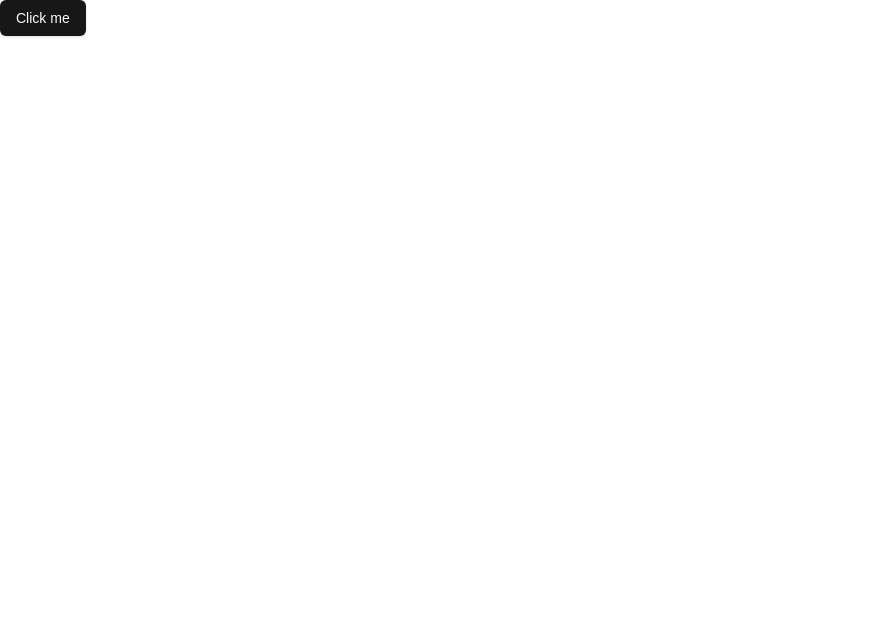
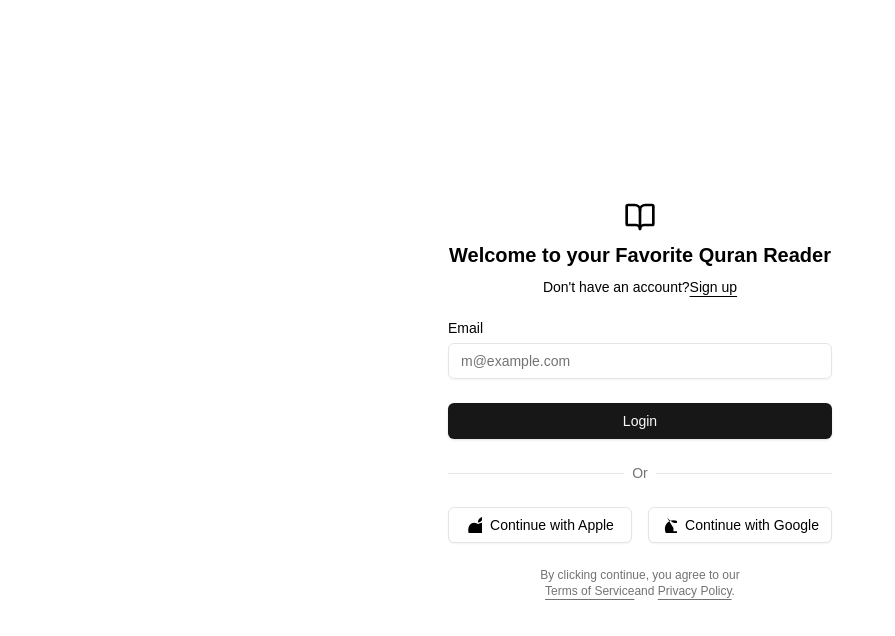
Before and after one commit to ArslanYM/YourFavQuranReciter, a Next.js app in the folder webapp/: page / in a window 1280 px wide. Shown: the top 636 px of the page, without its empty margins (0-895 px from the left). Built offline with nearby package versions, Linux system fonts and the light colour scheme.

Commit message:
added login ui

```diff
--- a/webapp/app/globals.css
+++ b/webapp/app/globals.css
@@ -11,3 +11,60 @@
     --radius: 0.5rem;
   }
 }
+
+@layer base {
+  :root {
+    --background: 0 0% 100%;
+    --foreground: 240 10% 3.9%;
+    --card: 0 0% 100%;
+    --card-foreground: 240 10% 3.9%;
+    --popover: 0 0% 100%;
+    --popover-foreground: 240 10% 3.9%;
+    --primary: 142.1 76.2% 36.3%;
+    --primary-foreground: 355.7 100% 97.3%;
+    --secondary: 240 4.8% 95.9%;
+    --secondary-foreground: 240 5.9% 10%;
+    --muted: 240 4.8% 95.9%;
+    --muted-foreground: 240 3.8% 46.1%;
+    --accent: 240 4.8% 95.9%;
+    --accent-foreground: 240 5.9% 10%;
+    --destructive: 0 84.2% 60.2%;
+    --destructive-foreground: 0 0% 98%;
+    --border: 240 5.9% 90%;
+    --input: 240 5.9% 90%;
+    --ring: 142.1 76.2% 36.3%;
+    --radius: 0.5rem;
+    --chart-1: 12 76% 61%;
+    --chart-2: 173 58% 39%;
+    --chart-3: 197 37% 24%;
+    --chart-4: 43 74% 66%;
+    --chart-5: 27 87% 67%;
+  }
+
+  .dark {
+    --background: 20 14.3% 4.1%;
+    --foreground: 0 0% 95%;
+    --card: 24 9.8% 10%;
+    --card-foreground: 0 0% 95%;
+    --popover: 0 0% 9%;
+    --popover-foreground: 0 0% 95%;
+    --primary: 142.1 70.6% 45.3%;
+    --primary-foreground: 144.9 80.4% 10%;
+    --secondary: 240 3.7% 15.9%;
+    --secondary-foreground: 0 0% 98%;
+    --muted: 0 0% 15%;
+    --muted-foreground: 240 5% 64.9%;
+    --accent: 12 6.5% 15.1%;
+    --accent-foreground: 0 0% 98%;
+    --destructive: 0 62.8% 30.6%;
+    --destructive-foreground: 0 85.7% 97.3%;
+    --border: 240 3.7% 15.9%;
+    --input: 240 3.7% 15.9%;
+    --ring: 142.4 71.8% 29.2%;
+    --chart-1: 220 70% 50%;
+    --chart-2: 160 60% 45%;
+    --chart-3: 30 80% 55%;
+    --chart-4: 280 65% 60%;
+    --chart-5: 340 75% 55%;
+  }
+}
--- a/webapp/app/page.tsx
+++ b/webapp/app/page.tsx
@@ -1,11 +1,11 @@
-import { Button } from "@/components/ui/button";
+import { LoginForm } from "@/components/login-form"
 
-export default function Home() {
-
-
-  return(
-    <>
-    <Button>Click me</Button>
-    </>
-  );
+export default function LoginPage() {
+  return (
+    <div className="flex min-h-svh flex-col items-center justify-center gap-6 bg-white p-6 md:p-10 dark:bg-neutral-950">
+      <div className="w-full max-w-sm">
+        <LoginForm />
+      </div>
+    </div>
+  )
 }
--- /dev/null
+++ b/webapp/components/login-form.tsx
@@ -0,0 +1,82 @@
+import { BookOpen } from "lucide-react"
+
+import { cn } from "@/lib/utils"
+import { Button } from "@/components/ui/button"
+import { Input } from "@/components/ui/input"
+import { Label } from "@/components/ui/label"
+
+export function LoginForm({
+  className,
+  ...props
+}: React.ComponentPropsWithoutRef<"div">) {
+  return (
+    <div className={cn("flex flex-col gap-6", className)} {...props}>
+      <form>
+        <div className="flex flex-col gap-6">
+          <div className="flex flex-col items-center gap-2">
+            <a
+              href="#"
+              className="flex flex-col items-center gap-2 font-medium"
+            >
+              <div className="flex h-8 w-8 items-center justify-center rounded-md">
+                <BookOpen className="size-12" />
+              </div>
+              <span className="sr-only">Your Favorite Quran Reader</span>
+            </a>
+            <h1 className="text-xl font-bold">Welcome to
+               your Favorite Quran Reader</h1>
+            <div className="text-center text-sm">
+              Don&apos;t have an account?{""}
+              <a href="#" className="underline underline-offset-4">
+                Sign up
+              </a>
+            </div>
+          </div>
+          <div className="flex flex-col gap-6">
+            <div className="grid gap-2">
+              <Label htmlFor="email">Email</Label>
+              <Input
+                id="email"
+                type="email"
+                placeholder="m@example.com"
+                required
+              />
+            </div>
+            <Button type="submit" className="w-full">
+              Login
+            </Button>
+          </div>
+          <div className="relative text-center text-sm after:absolute after:inset-0 after:top-1/2 after:z-0 after:flex after:items-center after:border-t after:border-neutral-200 dark:after:border-neutral-800">
+            <span className="relative z-10 bg-white px-2 text-neutral-500 dark:bg-neutral-950 dark:text-neutral-400">
+              Or
+            </span>
+          </div>
+          <div className="grid gap-4 sm:grid-cols-2">
+            <Button variant="outline" className="w-full">
+              <svg xmlns="http://www.w3.org/2000/svg" viewBox="0 24">
+                <path
+                  d="M12.152 6.896c-.948 0-2.415-1.078-3.96-1.04-2.04.027-3.91 1.183-4.961 3.014-2.117 3.675-.546 9.103 1.519 12.09 1.013 1.454 2.208 3.09 3.792 3.039 1.52-.065 2.09-.987 3.935-.987 1.831 0 2.35.987 3.96.948 1.637-.026 2.676-1.48 3.676-2.948 1.156-1.688 1.636-3.325 1.662-3.415-.039-.013-3.182-1.221-3.22-4.857-.026-3.04 2.48-4.494 2.597-4.559-1.429-2.09-3.623-2.324-4.39-2.376-2-.156-3.675 1.09-4.61 1.09zM15.53 3.83c.843-1.012 1.4-2.427 1.245-3.83-1.207.052-2.662.805-3.532 1.818-.78.896-1.454 2.338-1.273 3.714 1.338.104 2.715-.688 3.559-1.701"
+                  fill="currentColor"
+                />
+              </svg>
+              Continue with Apple
+            </Button>
+            <Button variant="outline" className="w-full">
+              <svg xmlns="http://www.w3.org/2000/svg" viewBox="0 24">
+                <path
+                  d="M12.48 10.92v3.28h7.84c-.24 1.84-.853 3.187-1.787 4.133-1.147 1.147-2.933 2.4-6.053 2.4-4.827 0-8.6-3.893-8.6-8.72s3.773-8.72 8.6-8.72c2.6 0 4.507 1.027 5.907 2.347l2.307-2.307C18.747 1.44 16.133 12.48 5.867 .307 5.387.307 12s5.56 12 12.173 12c3.573 6.267-1.173 8.373-3.36 2.16-2.16 2.84-5.213 2.84-7.667 0-.76-.053-1.467-.173-2.053H12.48z"
+                  fill="currentColor"
+                />
+              </svg>
+              Continue with Google
+            </Button>
+          </div>
+        </div>
+      </form>
+      <div className="text-balance text-center text-xs text-neutral-500 [&_a]:underline [&_a]:underline-offset-4 hover:[&_a]:text-neutral-900  dark:text-neutral-400 dark:hover:[&_a]:text-neutral-50">
+        By clicking continue, you agree to our <a href="#">Terms of Service</a>{""}
+        and <a href="#">Privacy Policy</a>.
+      </div>
+    </div>
+  )
+}
--- /dev/null
+++ b/webapp/components/ui/card.tsx
@@ -0,0 +1,76 @@
+import * as React from "react"
+
+import { cn } from "@/lib/utils"
+
+const Card = React.forwardRef<
+  HTMLDivElement,
+  React.HTMLAttributes<HTMLDivElement>
+>(({ className, ...props }, ref) => (
+  <div
+    ref={ref}
+    className={cn(
+      "rounded-xl border border-neutral-200 bg-white text-neutral-950 shadow dark:border-neutral-800 dark:bg-neutral-950 dark:text-neutral-50",
+      className
+    )}
+    {...props}
+  />
+))
+Card.displayName = "Card"
+
+const CardHeader = React.forwardRef<
+  HTMLDivElement,
+  React.HTMLAttributes<HTMLDivElement>
+>(({ className, ...props }, ref) => (
+  <div
+    ref={ref}
+    className={cn("flex flex-col space-y-1.5 p-6", className)}
+    {...props}
+  />
+))
+CardHeader.displayName = "CardHeader"
+
+const CardTitle = React.forwardRef<
+  HTMLDivElement,
+  React.HTMLAttributes<HTMLDivElement>
+>(({ className, ...props }, ref) => (
+  <div
+    ref={ref}
+    className={cn("font-semibold leading-none tracking-tight", className)}
+    {...props}
+  />
+))
+CardTitle.displayName = "CardTitle"
+
+const CardDescription = React.forwardRef<
+  HTMLDivElement,
+  React.HTMLAttributes<HTMLDivElement>
+>(({ className, ...props }, ref) => (
+  <div
+    ref={ref}
+    className={cn("text-sm text-neutral-500 dark:text-neutral-400", className)}
+    {...props}
+  />
+))
+CardDescription.displayName = "CardDescription"
+
+const CardContent = React.forwardRef<
+  HTMLDivElement,
+  React.HTMLAttributes<HTMLDivElement>
+>(({ className, ...props }, ref) => (
+  <div ref={ref} className={cn("p-6 pt-0", className)} {...props} />
+))
+CardContent.displayName = "CardContent"
+
+const CardFooter = React.forwardRef<
+  HTMLDivElement,
+  React.HTMLAttributes<HTMLDivElement>
+>(({ className, ...props }, ref) => (
+  <div
+    ref={ref}
+    className={cn("flex items-center p-6 pt-0", className)}
+    {...props}
+  />
+))
+CardFooter.displayName = "CardFooter"
+
+export { Card, CardHeader, CardFooter, CardTitle, CardDescription, CardContent }
--- /dev/null
+++ b/webapp/components/ui/input.tsx
@@ -0,0 +1,22 @@
+import * as React from "react"
+
+import { cn } from "@/lib/utils"
+
+const Input = React.forwardRef<HTMLInputElement, React.ComponentProps<"input">>(
+  ({ className, type, ...props }, ref) => {
+    return (
+      <input
+        type={type}
+        className={cn(
+          "flex h-9 w-full rounded-md border border-neutral-200 bg-transparent px-3 py-1 text-base shadow-sm transition-colors file:border-0 file:bg-transparent file:text-sm file:font-medium file:text-neutral-950 placeholder:text-neutral-500 focus-visible:outline-none focus-visible:ring-1 focus-visible:ring-neutral-950 disabled:cursor-not-allowed disabled:opacity-50 md:text-sm dark:border-neutral-800 dark:file:text-neutral-50 dark:placeholder:text-neutral-400 dark:focus-visible:ring-neutral-300",
+          className
+        )}
+        ref={ref}
+        {...props}
+      />
+    )
+  }
+)
+Input.displayName = "Input"
+
+export { Input }
--- /dev/null
+++ b/webapp/components/ui/label.tsx
@@ -0,0 +1,26 @@
+"use client"
+
+import * as React from "react"
+import * as LabelPrimitive from "@radix-ui/react-label"
+import { cva, type VariantProps } from "class-variance-authority"
+
+import { cn } from "@/lib/utils"
+
+const labelVariants = cva(
+  "text-sm font-medium leading-none peer-disabled:cursor-not-allowed peer-disabled:opacity-70"
+)
+
+const Label = React.forwardRef<
+  React.ElementRef<typeof LabelPrimitive.Root>,
+  React.ComponentPropsWithoutRef<typeof LabelPrimitive.Root> &
+    VariantProps<typeof labelVariants>
+>(({ className, ...props }, ref) => (
+  <LabelPrimitive.Root
+    ref={ref}
+    className={cn(labelVariants(), className)}
+    {...props}
+  />
+))
+Label.displayName = LabelPrimitive.Root.displayName
+
+export { Label }
--- a/webapp/package.json
+++ b/webapp/package.json
@@ -9,6 +9,7 @@
     "lint": "next lint"
   },
   "dependencies": {
+    "@radix-ui/react-label": "^2.1.1",
     "@radix-ui/react-slot": "^1.1.1",
     "class-variance-authority": "^0.7.1",
     "clsx": "^2.1.1",
```
Also changed, not shown: 2 other files (tests, documents, lock files or other folders).
